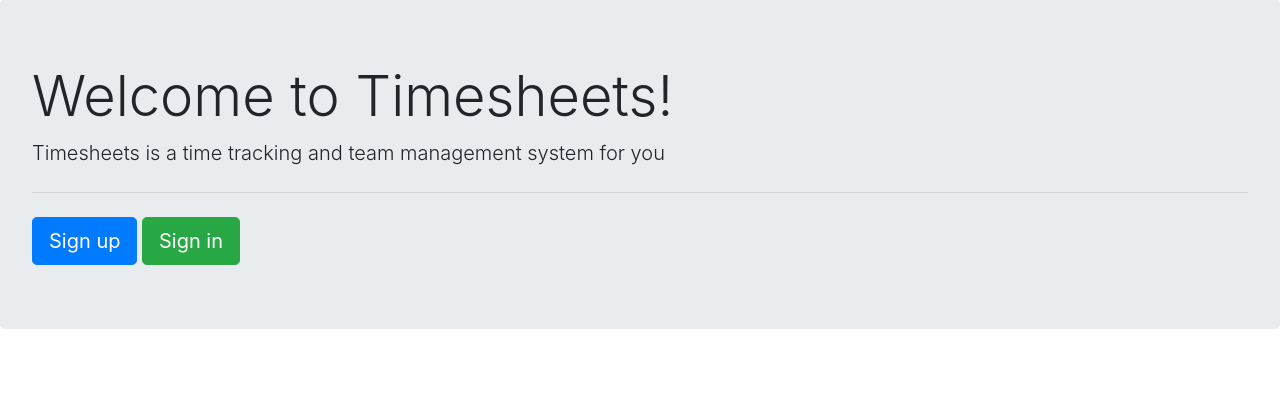
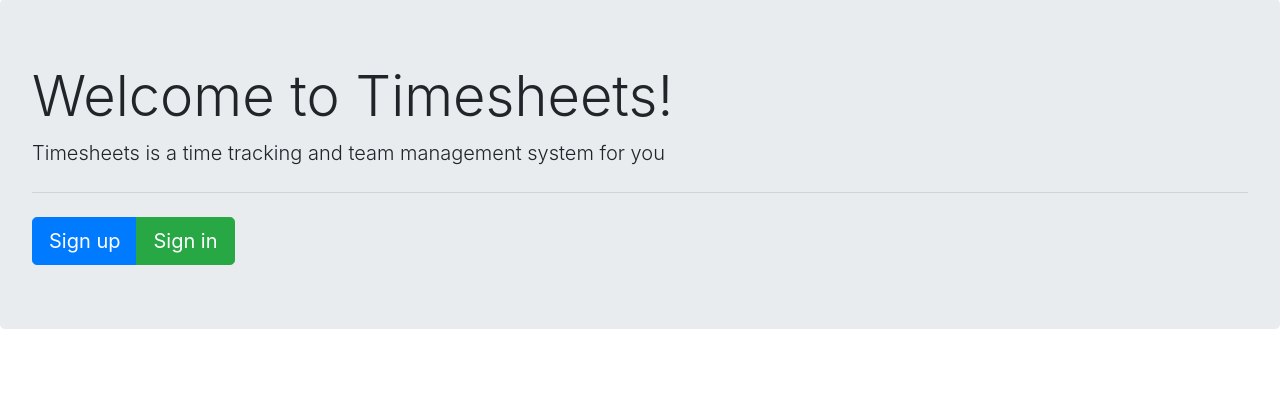
Before and after one commit to k0oda/timesheets, a Django app: page / in a window 1280 px wide. Shown: the part 57-476 px from the top of the page. Run offline with Django 3.2, Linux system fonts and the light colour scheme; some libraries are stand-ins or nearby versions.

Commit message:
styling: add btn-group div for register and login buttons in unauthorized _index

```diff
--- a/templates/timesheets/unauthenticated_index.html
+++ b/templates/timesheets/unauthenticated_index.html
@@ -4,7 +4,10 @@
         <h1 class="display-4">Welcome to Timesheets!</h1>
         <p class="lead">Timesheets is a time tracking and team management system for you</p>
         <hr class="my-4">
-        <a class="btn btn-primary btn-lg" href="{% url 'register' %}">Sign up</a>
-        <a class="btn btn-success btn-lg" href="{% url 'login' %}">Sign in</a>
+
+        <div class="btn-group">
+            <a class="btn btn-primary btn-lg" href="{% url 'register' %}">Sign up</a>
+            <a class="btn btn-success btn-lg" href="{% url 'login' %}">Sign in</a>
+        </div>
     </div>
 {% endblock %}
```
